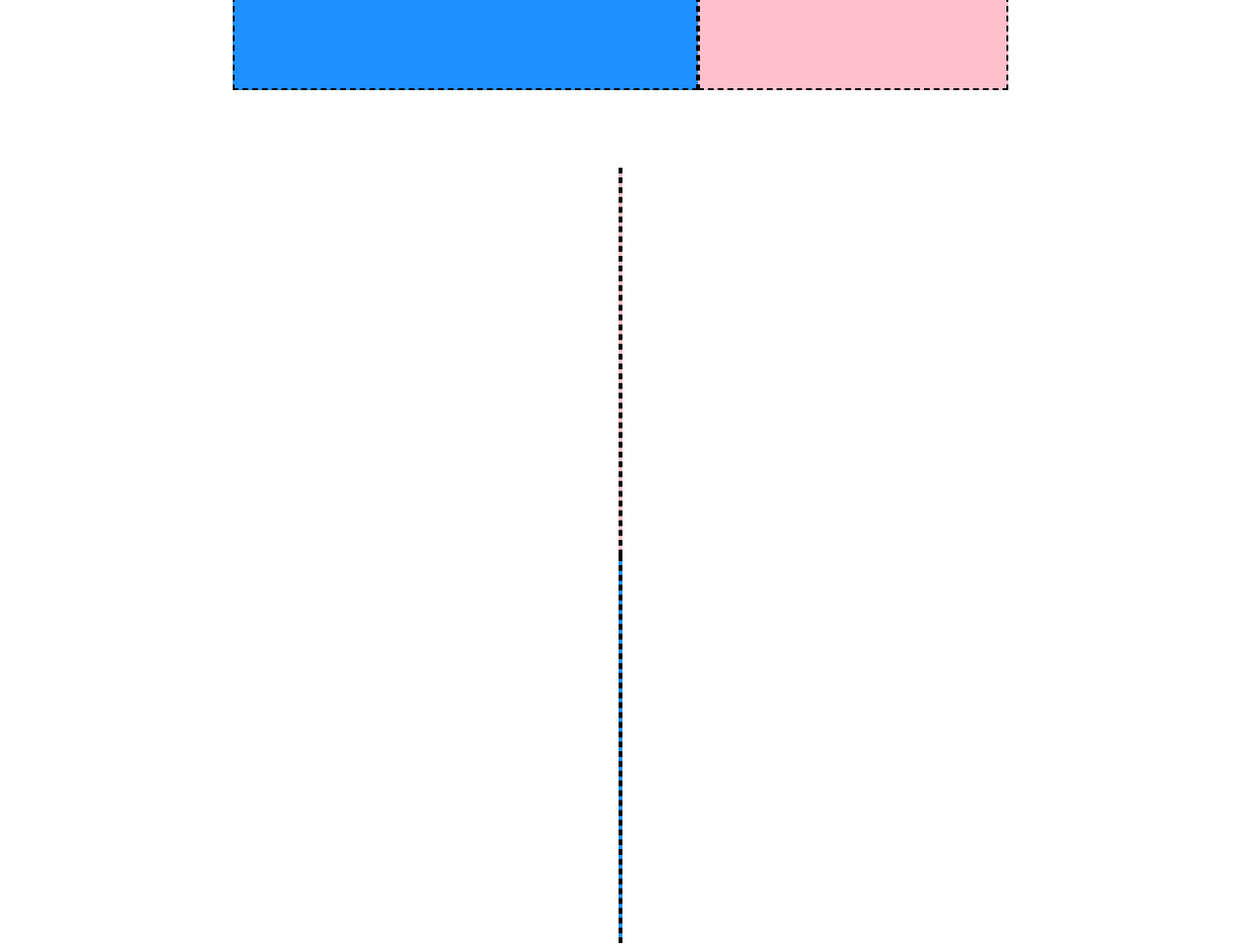
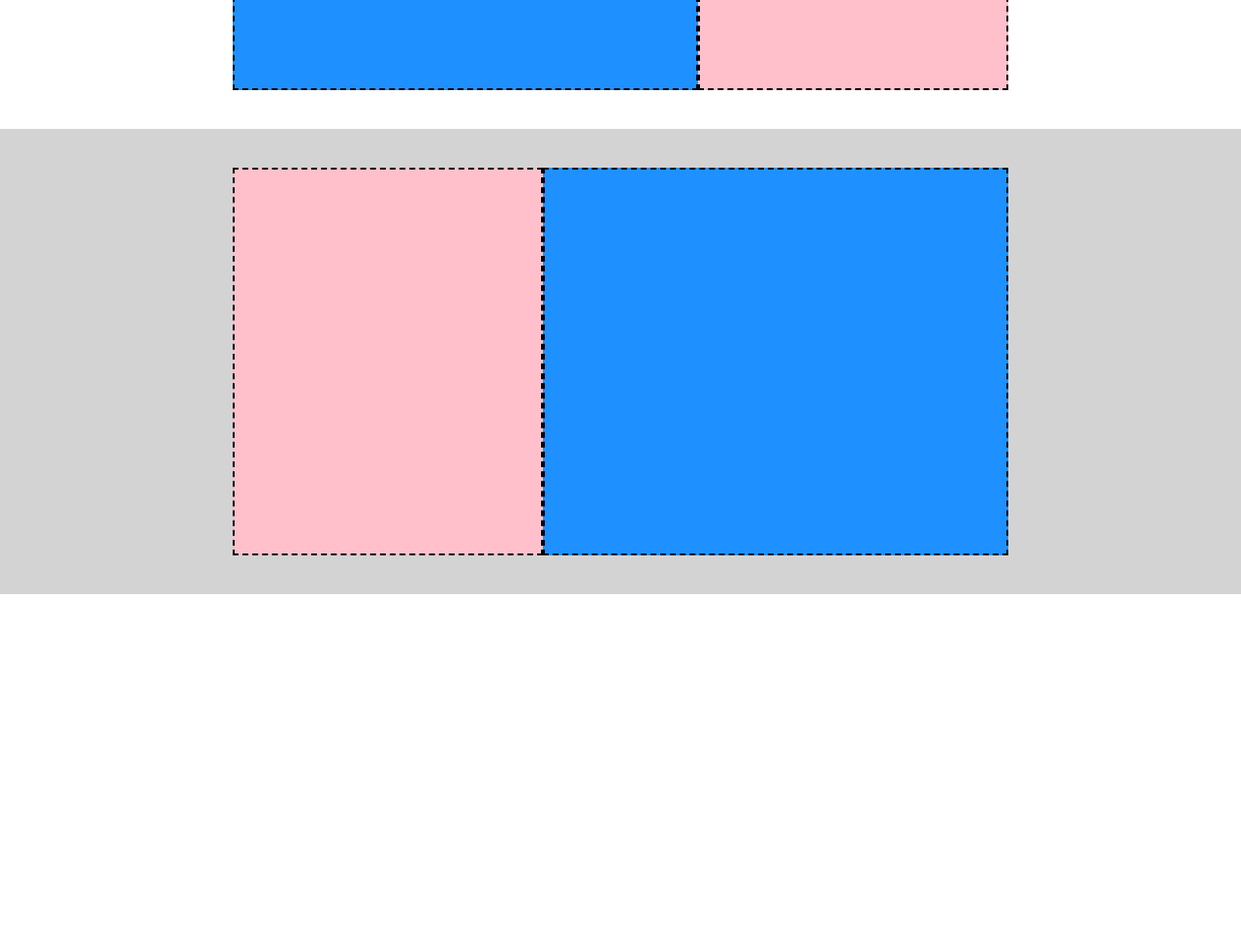
Before and after one commit to gaetano-94/htmlcss-struttura-discord, a plain HTML site: page index.html in a window 1280 px wide. Shown: the part 800-1776 px from the top of the page at 97% size. After the commit the page ends 1573 px from the top, so only its background shows below. Drawn offline with Linux system fonts and the light colour scheme.

Commit message:
feat: main section-2

```diff
--- a/css/style.css
+++ b/css/style.css
@@ -100,5 +100,13 @@
 }
 /* Section-1 */
 
+/* section-2 */
+.main-2 {
+  background-color: #d3d3d3;
+}
+
 .section-2 {
+  display: flex;
+  width: 800px;
+  justify-content: flex-end;
 }
--- a/index.html
+++ b/index.html
@@ -41,7 +41,7 @@
     <!-- sezioni Main -->
     <main>
       <!-- sezione 1 -->
-      <section class="main main-0">
+      <section class="main">
         <div class="section-1">
           <div class="box-1"></div>
           <div class="box-2"></div>
@@ -49,7 +49,7 @@
       </section>
       <!-- /sezione 1 -->
       <!-- sezione 2 -->
-      <section class="main">
+      <section class="main main-2">
         <div class="section-2">
           <div class="box-2"></div>
           <div class="box-1"></div>
@@ -57,14 +57,14 @@
       </section>
       <!-- /sezione 2 -->
       <!-- sezione 3 -->
-      <section>
+      <section class="main">
         <div class="section-3">
           <div></div>
         </div>
       </section>
       <!-- sezione 3 -->
       <!-- sezione 4 -->
-      <section>
+      <section class="main">
         <div class="section-4">
           <div></div>
         </div>
```
